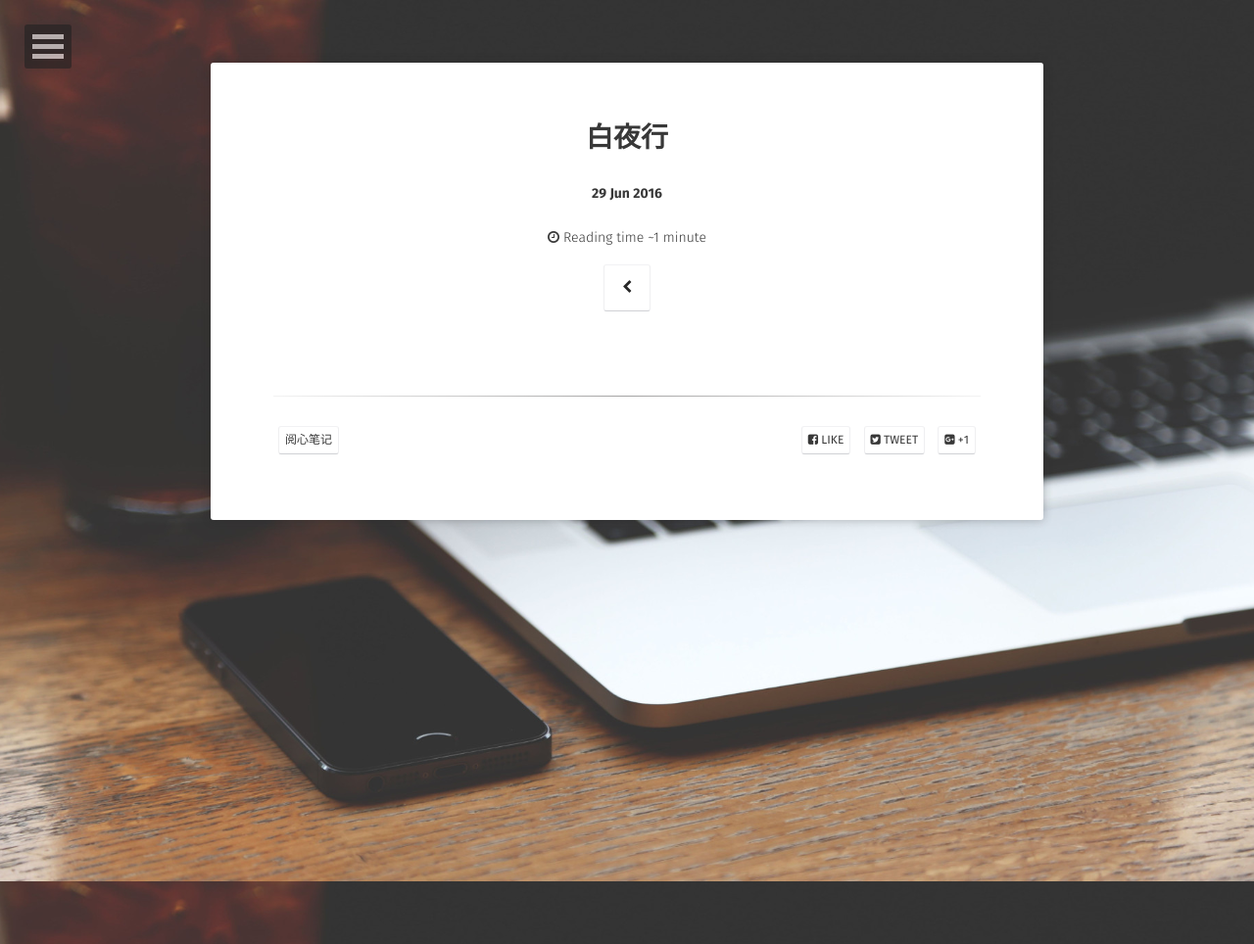
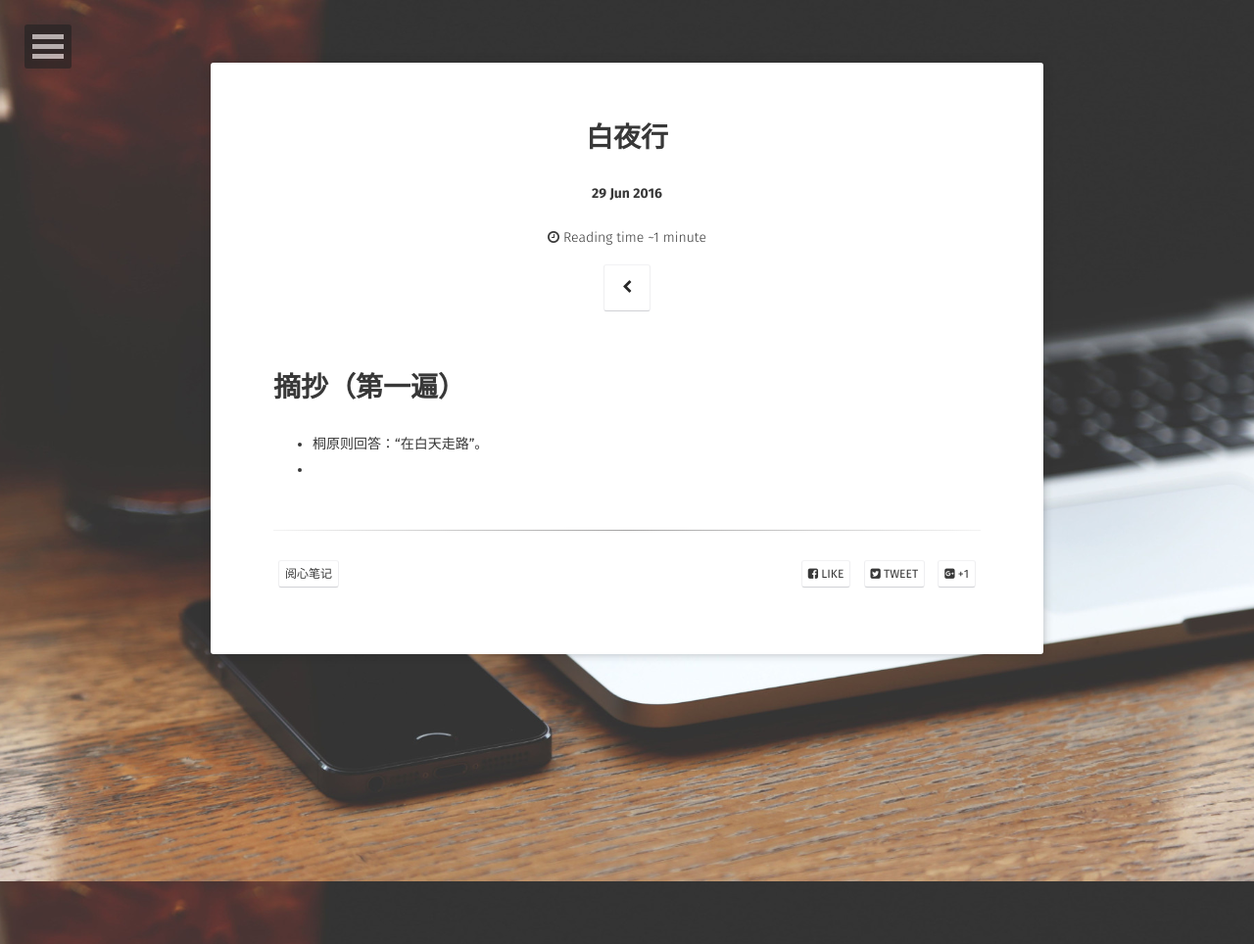
Before and after one commit to ridikuius/ridikuius.github.io, a Jekyll site: the page built from _posts/2016-06-29-《白夜行》.md, in a window 1280 px wide. Shown: the whole page at 98% size. Built offline with Jekyll 4.4.1, drawn with Linux system fonts in a browser that asks for light colours; some web fonts are replaced; comment, search, counter and statistics services are not loaded.

Commit message:
Update 2016-06-29-《白夜行》.md

```diff
--- a/_posts/2016-06-29-《白夜行》.md
+++ b/_posts/2016-06-29-《白夜行》.md
@@ -6,3 +6,7 @@ excerpt: "《白夜行》——阅心笔记."
 tags: [阅心笔记]
 project: true
 ---
+# 摘抄（第一遍）
+
+* 桐原则回答：“在白天走路”。
+*
```
